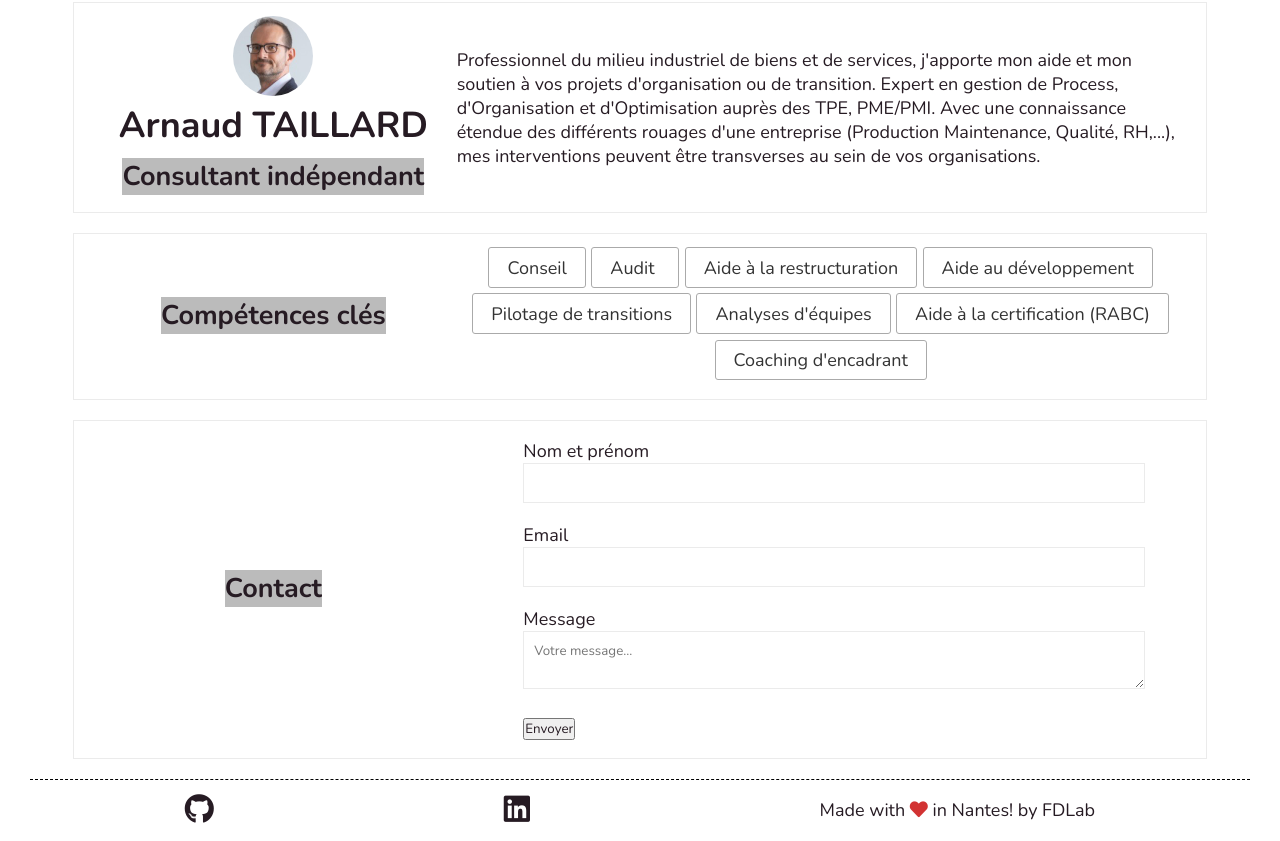
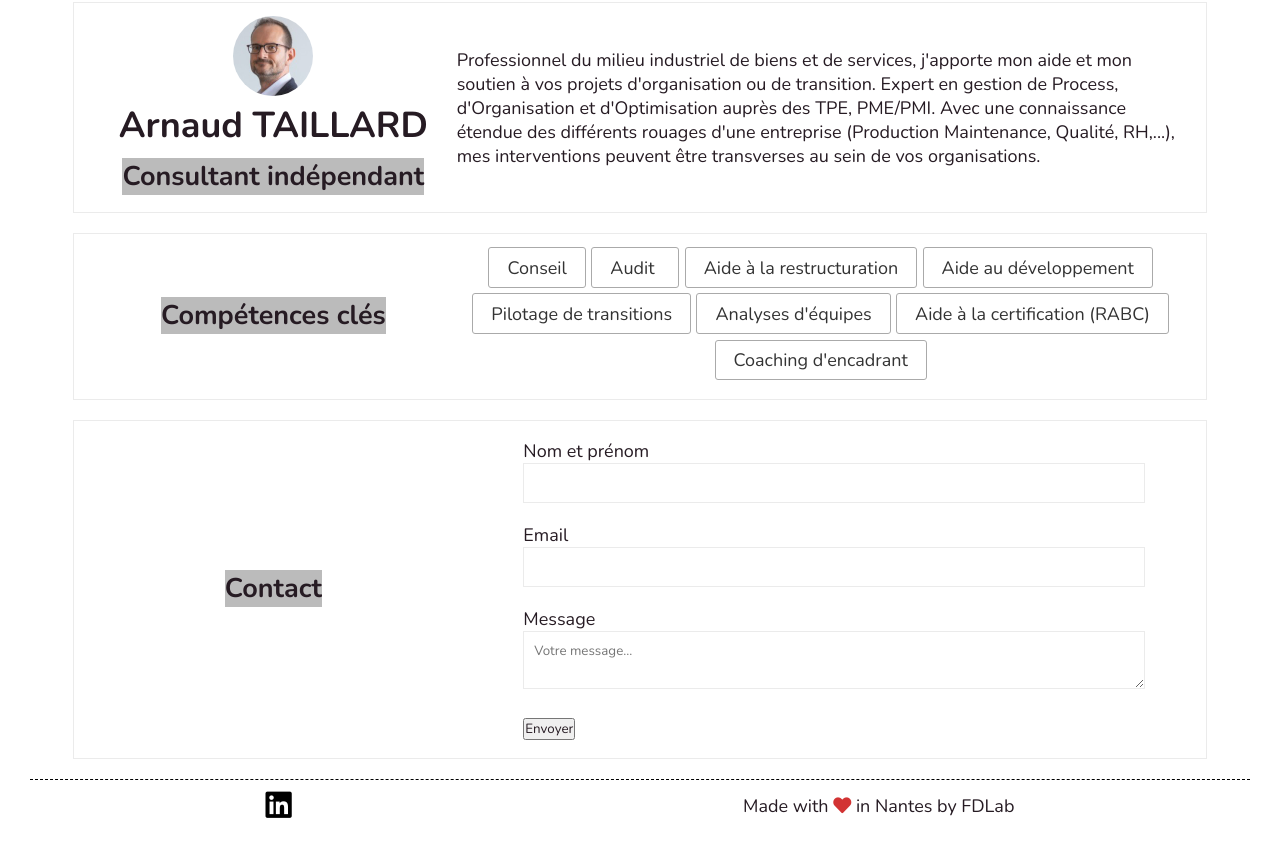
Before and after one commit to francoisedumas/arnaud_taillard_company, a Vue app: page / in a window 1280 px wide. Shown: the part 331-1172 px from the top of the page. Built offline with nearby package versions, Linux system fonts and the light colour scheme.

Commit message:
Small improvement

```diff
--- a/src/components/Footer.vue
+++ b/src/components/Footer.vue
@@ -1,8 +1,5 @@
 <template>
   <footer>
-    <a href="https://github.com/francoisedumas" alt="Github" target="_blank">
-      <i class="fab fa-github"></i>
-    </a>
     <a
       href="https://www.linkedin.com/in/arnaud-taillard/"
       alt="Linkedin"
@@ -10,7 +7,15 @@
     >
       <i class="fab fa-linkedin"></i>
     </a>
-    <p>Made with <i class="fas fa-heart"></i> in Nantes! by FDLab</p>
+    <div class="horizontally-aligned">
+      <p>Made with <i class="fas fa-heart"></i> in Nantes</p>
+      &nbsp;
+      <a
+        href="https://www.fdlab.me"
+        alt="Linkedin"
+        target="_blank"
+      >by FDLab</a>
+    </div>
   </footer>
 </template>
 
@@ -28,14 +33,18 @@ footer {
   padding: 10px;
   border-top: 1px dashed black;
 }
-footer a {
+footer .fab {
   color: black;
   font-size: 30px;
 }
 footer a:hover {
-  color: var(--primary);
+  color: var(--secondary);
 }
 .fa-heart {
   color: var(--red);
 }
+.horizontally-aligned {
+  display: flex;
+  justify-content: flex-start;
+}
 </style>
```
Also changed, not shown: 1 other file (tests, documents, lock files or other folders).
